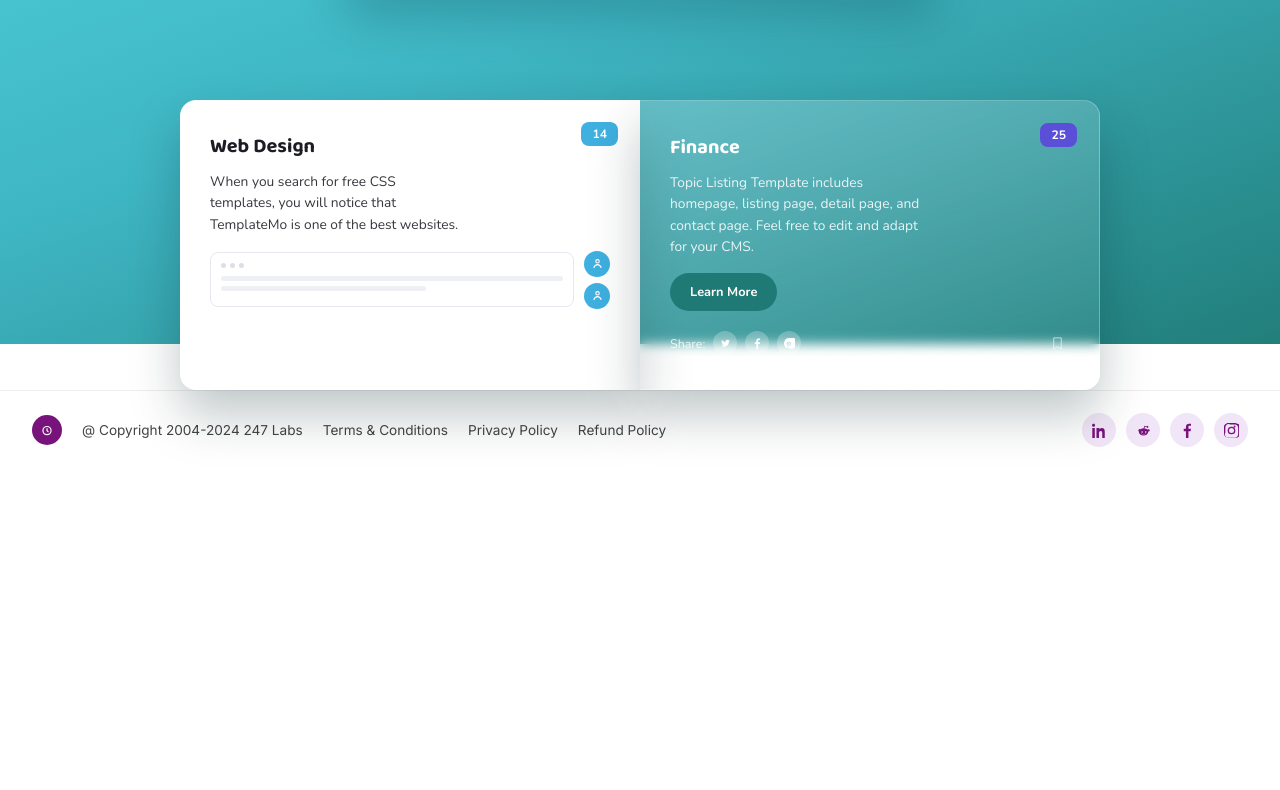
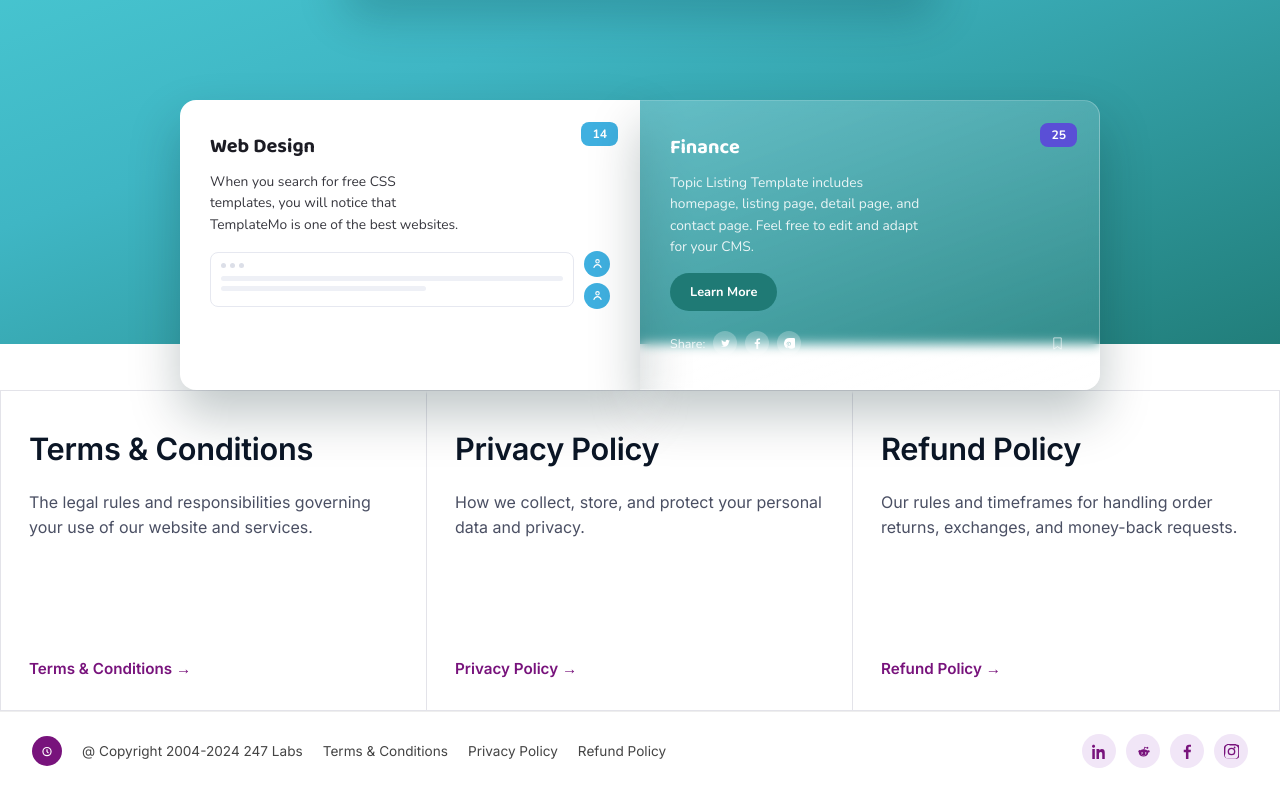
Before and after one commit to Khizarkhan280/maidahussain, a React (Vite) app in the folder client/: page / in a window 1280 px wide. Shown: the part 1980-2770 px from the top of the page. Before the commit the page ends 2449 px from the top, so only its background shows below. Built offline with nearby package versions, Linux system fonts and the light colour scheme.

Commit message:
Added Policies Section

```diff
--- a/client/src/App.jsx
+++ b/client/src/App.jsx
@@ -3,6 +3,7 @@ import Hero from "./components/Hero.jsx";
 import Contact from "./components/Contact.jsx";
 import Discover from "./components/Discover.jsx";
 import Footer from "./components/Footer.jsx";
+import Policies from "./components/Policies.jsx";
 
 export default function App() {
   return (
@@ -11,6 +12,7 @@ export default function App() {
       <Hero />
       <Contact />
       <Discover />
+      <Policies />
       <Footer />
     </>
   );
--- /dev/null
+++ b/client/src/components/Policies.jsx
@@ -0,0 +1,38 @@
+const POLICIES = [
+  {
+    title: "Terms & Conditions",
+    text: "The legal rules and responsibilities governing your use of our website and services.",
+    link: "Terms & Conditions",
+    href: "/terms-and-conditions",
+  },
+  {
+    title: "Privacy Policy",
+    text: "How we collect, store, and protect your personal data and privacy.",
+    link: "Privacy Policy",
+    href: "/privacy-policy",
+  },
+  {
+    title: "Refund Policy",
+    text: "Our rules and timeframes for handling order returns, exchanges, and money-back requests.",
+    link: "Refund Policy",
+    href: "/refund-policy",
+  },
+];
+
+export default function Policies() {
+  return (
+    <section className="policies">
+      <div className="policies-grid">
+        {POLICIES.map((p) => (
+          <article className="policy-card" key={p.title}>
+            <h3>{p.title}</h3>
+            <p>{p.text}</p>
+            <a className="policy-link" href={p.href}>
+              {p.link} <span aria-hidden="true">→</span>
+            </a>
+          </article>
+        ))}
+      </div>
+    </section>
+  );
+}
--- a/client/src/index.css
+++ b/client/src/index.css
@@ -1772,6 +1772,120 @@ nav {
 }
 
 
+
+/* =========================================================
+   POLICIES SECTION (3 boxes above footer)
+   ========================================================= */
+
+.policies {
+  background: #fff;
+  padding: 0 0 0;
+}
+
+.policies-grid {
+  display: grid;
+  grid-template-columns: repeat(3, 1fr);
+
+  max-width: 1400px;
+  margin: 0 auto;
+
+  border: 1px solid #e3e3e9;
+  border-bottom: none;
+}
+
+.policy-card {
+  display: flex;
+  flex-direction: column;
+
+  min-height: 320px;
+  padding: 36px 28px 32px;
+
+  background: #fff;
+
+  border-top: 4px solid transparent;
+  border-right: 1px solid #e3e3e9;
+  border-bottom: 1px solid #e3e3e9;
+
+  transition:
+    background-color 0.25s ease,
+    border-top-color 0.25s ease;
+}
+
+.policy-card:last-child {
+  border-right: none;
+}
+
+.policy-card:hover {
+  background: #f5e6f7;
+  border-top-color: var(--purple);
+}
+
+.policy-card h3 {
+  font-family: "Inter", sans-serif;
+  font-size: clamp(1.6rem, 2.4vw, 2rem);
+  font-weight: 700;
+  line-height: 1.2;
+  letter-spacing: -0.01em;
+
+  color: var(--navy);
+
+  margin-bottom: 22px;
+}
+
+.policy-card p {
+  font-family: "Inter", sans-serif;
+  font-size: 1rem;
+  line-height: 1.55;
+
+  color: #4a4f63;
+
+  max-width: 420px;
+}
+
+.policy-link {
+  margin-top: auto;
+  padding-top: 40px;
+
+  font-family: "Inter", sans-serif;
+  font-size: 0.95rem;
+  font-weight: 700;
+
+  color: var(--purple);
+
+  transition: color 0.2s ease;
+}
+
+.policy-link span {
+  display: inline-block;
+  transition: transform 0.2s ease;
+}
+
+.policy-link:hover {
+  color: var(--purple-dark);
+}
+
+.policy-link:hover span {
+  transform: translateX(4px);
+}
+
+@media (max-width: 860px) {
+  .policies-grid {
+    grid-template-columns: 1fr;
+  }
+
+  .policy-card {
+    min-height: auto;
+    border-right: none;
+  }
+
+  .policy-card:last-child {
+    border-bottom: 1px solid #e3e3e9;
+  }
+}
+
+
+
+
 /* =========================================================
    FOOTER
    ========================================================= */
```
